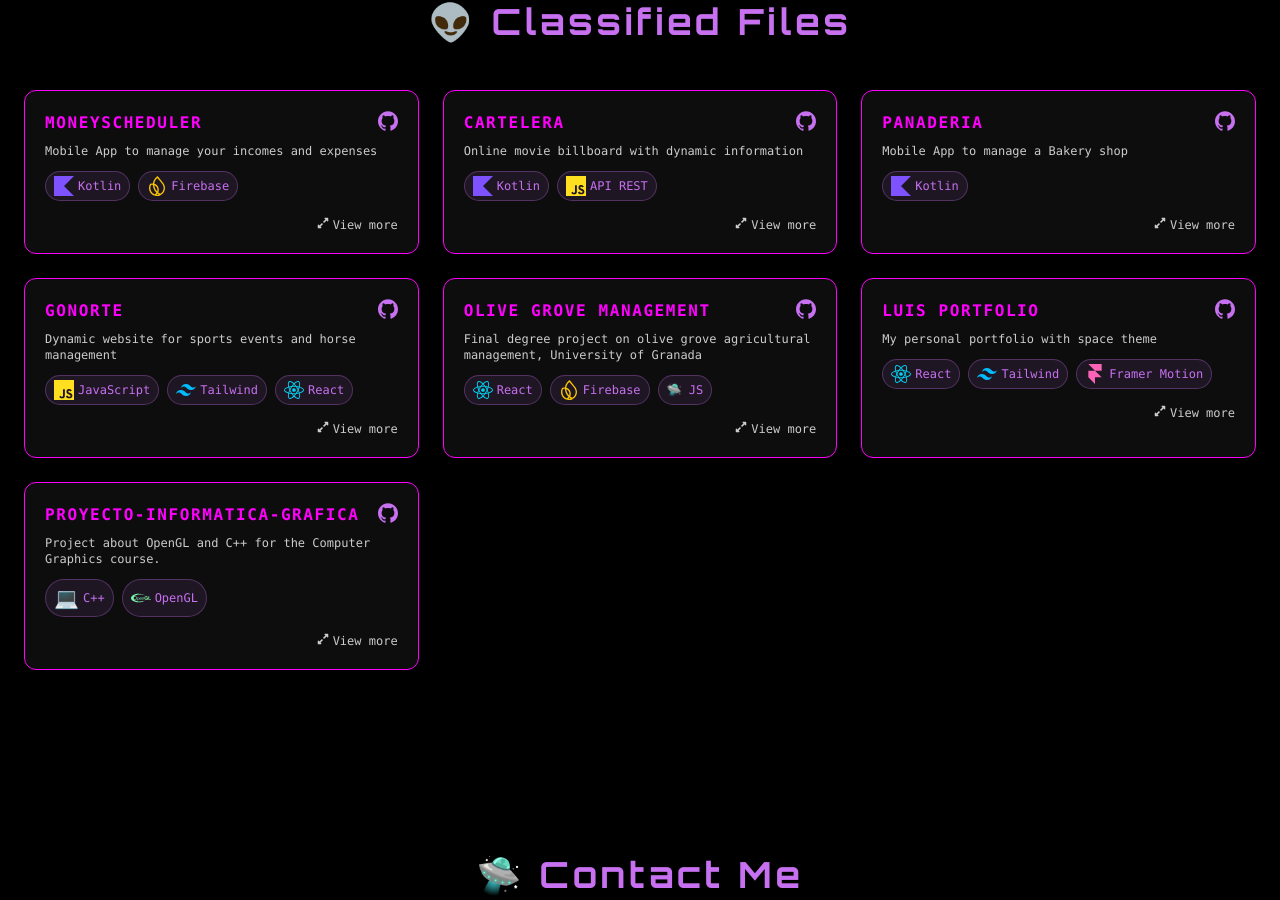
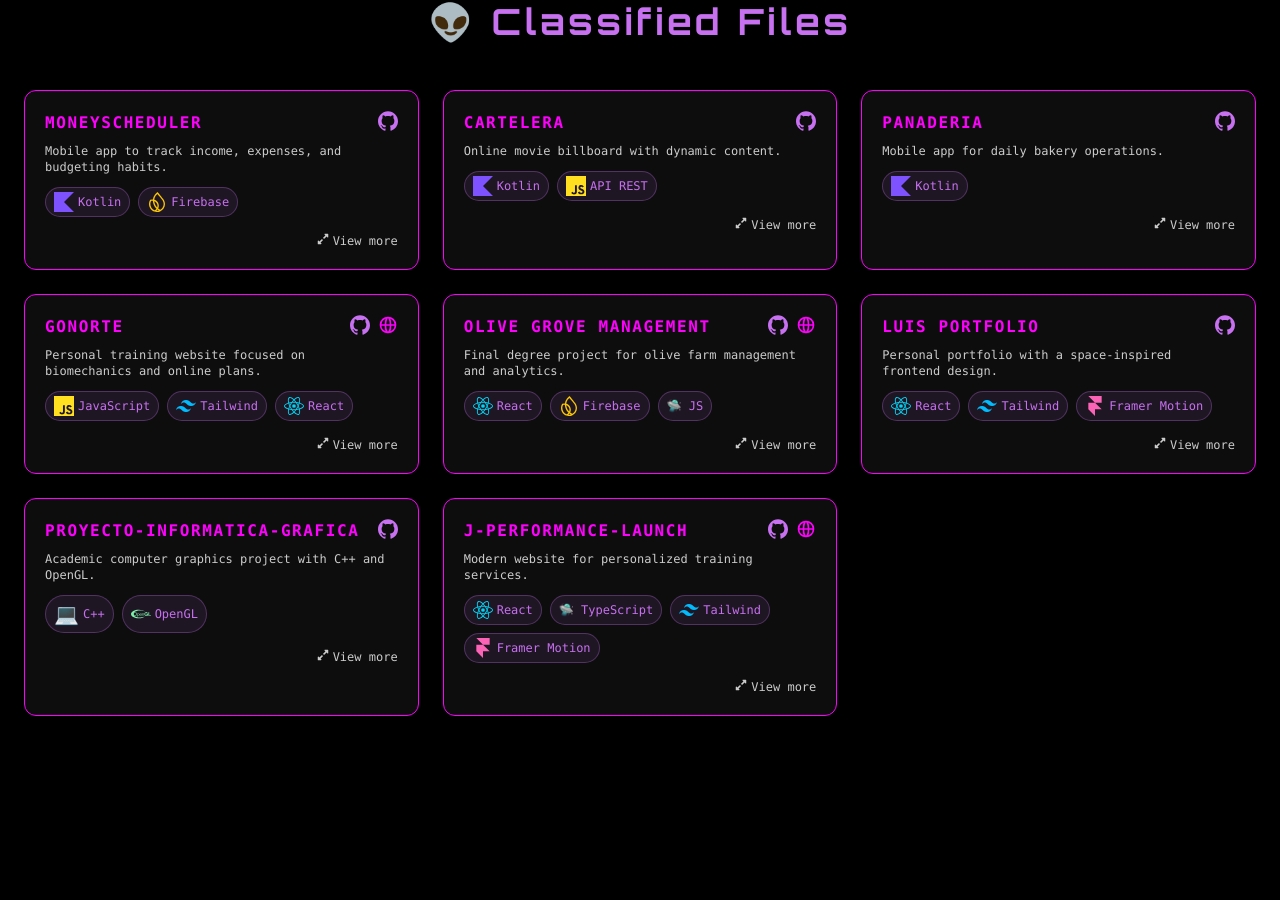
Before and after one commit to Luisotorres3/luisotorres3.github.io, a React (Vite) app: page / in a window 1280 px wide. Shown: the part 2700-3600 px from the top of the page. Built offline with nearby package versions, Linux system fonts and the light colour scheme.

Commit message:
feat: update project details and web links

```diff
--- a/src/components/Projects.jsx
+++ b/src/components/Projects.jsx
@@ -13,6 +13,7 @@ import {
   SiGithub,
 } from "react-icons/si";
 import { FaExpandAlt } from "react-icons/fa";
+import { HiOutlineGlobeAlt } from "react-icons/hi";
 
 const techIcons = {
   Kotlin: <SiKotlin className="text-xl text-[#7F52FF]" />,
@@ -62,7 +63,12 @@ const Projects = () => {
             <h3 className="text-3xl font-bold text-accent mb-2">
               {t(selected.nameKey)}
             </h3>
-            <p className="text-muted mb-4">{t(selected.descriptionKey)}</p>
+            <p className="text-muted mb-2">{t(selected.descriptionKey)}</p>
+            <p className="text-sm md:text-base text-text/90 mb-4 leading-relaxed">
+              {selected.detailsKey
+                ? t(selected.detailsKey)
+                : t(selected.descriptionKey)}
+            </p>
 
             <div className="flex flex-wrap gap-2 mb-6">
               {selected.techs.map((tech, i) => (
@@ -75,26 +81,29 @@ const Projects = () => {
               ))}
             </div>
 
-            {/* Vídeo demo */}
-            <div className="aspect-video w-full mb-6">
-              <iframe
-                src={selected.video}
-                title={`${t(selected.nameKey)} demo`}
-                allowFullScreen
-                className="w-full h-full rounded-md border border-white/10"
-                loading="lazy"
-              />
-            </div>
-
             <div className="flex justify-between">
+              <div className="flex items-center gap-4">
                 <a
                   href={selected.url}
                   target="_blank"
                   rel="noopener noreferrer"
                   className="text-accent text-xl hover:glow"
+                  title="GitHub"
                 >
                   <SiGithub />
                 </a>
+                {selected.website && (
+                  <a
+                    href={selected.website}
+                    target="_blank"
+                    rel="noopener noreferrer"
+                    className="text-primary text-xl hover:glow"
+                    title="Website"
+                  >
+                    <HiOutlineGlobeAlt />
+                  </a>
+                )}
+              </div>
               <button
                 onClick={handleBack}
                 className="text-sm text-muted underline hover:text-accent"
@@ -120,15 +129,30 @@ const Projects = () => {
                   <h3 className="text-accent text-base font-bold uppercase tracking-widest">
                     {t(proj.nameKey)}
                   </h3>
+                  <div className="flex items-center gap-2">
                     <a
                       href={proj.url}
                       onClick={(e) => e.stopPropagation()}
                       target="_blank"
                       rel="noopener noreferrer"
                       className="text-primary hover:glow"
+                      title="GitHub"
                     >
                       <SiGithub className="text-xl" />
                     </a>
+                    {proj.website && (
+                      <a
+                        href={proj.website}
+                        onClick={(e) => e.stopPropagation()}
+                        target="_blank"
+                        rel="noopener noreferrer"
+                        className="text-accent hover:glow"
+                        title="Website"
+                      >
+                        <HiOutlineGlobeAlt className="text-xl" />
+                      </a>
+                    )}
+                  </div>
                 </div>
 
                 <p className="text-xs mb-3">{t(proj.descriptionKey)}</p>
--- a/src/data/projects.json
+++ b/src/data/projects.json
@@ -2,57 +2,68 @@
   {
     "nameKey": "projects.list.moneyScheduler.name",
     "descriptionKey": "projects.list.moneyScheduler.description",
+    "detailsKey": "projects.list.moneyScheduler.details",
     "url": "https://github.com/Luisotorres3/MoneyScheduler",
     "image": "/images/moneyscheduler.png",
-    "techs": ["Kotlin", "Firebase"],
-    "video": "https://www.youtube.com/embed/dQw4w9WgXcQ"
+    "techs": ["Kotlin", "Firebase"]
   },
   {
     "nameKey": "projects.list.cartelera.name",
     "descriptionKey": "projects.list.cartelera.description",
+    "detailsKey": "projects.list.cartelera.details",
     "url": "https://github.com/Luisotorres3/Cartelera",
     "image": "/images/cartelera.png",
-    "techs": ["Kotlin", "API REST"],
-    "video": "https://www.youtube.com/embed/dQw4w9WgXcQ"
+    "techs": ["Kotlin", "API REST"]
   },
   {
     "nameKey": "projects.list.panaderia.name",
     "descriptionKey": "projects.list.panaderia.description",
+    "detailsKey": "projects.list.panaderia.details",
     "url": "https://github.com/Luisotorres3/Panaderia",
     "image": "/images/panaderia.png",
-    "techs": ["Kotlin"],
-    "video": "https://www.youtube.com/embed/dQw4w9WgXcQ"
+    "techs": ["Kotlin"]
   },
   {
     "nameKey": "projects.list.gonorte.name",
     "descriptionKey": "projects.list.gonorte.description",
+    "detailsKey": "projects.list.gonorte.details",
     "url": "https://github.com/Luisotorres3/Gonorte",
+    "website": "https://gonorte.com",
     "image": "/images/gonorte.png",
-    "techs": ["JavaScript", "Tailwind", "React"],
-    "video": "https://www.youtube.com/embed/dQw4w9WgXcQ"
+    "techs": ["JavaScript", "Tailwind", "React"]
   },
   {
     "nameKey": "projects.list.gestionDelOlivar.name",
     "descriptionKey": "projects.list.gestionDelOlivar.description",
+    "detailsKey": "projects.list.gestionDelOlivar.details",
     "url": "https://github.com/Luisotorres3/Gestion-del-Olivar",
+    "website": "https://luisotorres3.github.io/Gestion-del-Olivar/",
     "image": "/images/olivar.png",
-    "techs": ["React", "Firebase", "JS"],
-    "video": "https://www.youtube.com/embed/dQw4w9WgXcQ"
+    "techs": ["React", "Firebase", "JS"]
   },
   {
     "nameKey": "projects.list.portfolioLuis.name",
     "descriptionKey": "projects.list.portfolioLuis.description",
+    "detailsKey": "projects.list.portfolioLuis.details",
     "url": "https://github.com/Luisotorres3/portfolio_luis",
     "image": "/images/portfolio.png",
-    "techs": ["React", "Tailwind", "Framer Motion"],
-    "video": "https://www.youtube.com/embed/dQw4w9WgXcQ"
+    "techs": ["React", "Tailwind", "Framer Motion"]
   },
   {
     "nameKey": "projects.list.proyectoInformaticaGrafica.name",
     "descriptionKey": "projects.list.proyectoInformaticaGrafica.description",
+    "detailsKey": "projects.list.proyectoInformaticaGrafica.details",
     "url": "https://github.com/Luisotorres3/Proyecto-Informatica-Grafica",
     "image": "/images/grafica.png",
-    "techs": ["C++", "OpenGL"],
-    "video": "https://www.youtube.com/embed/dQw4w9WgXcQ"
+    "techs": ["C++", "OpenGL"]
+  },
+  {
+    "nameKey": "projects.list.jPerformanceLaunch.name",
+    "descriptionKey": "projects.list.jPerformanceLaunch.description",
+    "detailsKey": "projects.list.jPerformanceLaunch.details",
+    "url": "https://github.com/Luisotorres3/j-performance-launch",
+    "website": "https://jperformancesystem.es",
+    "image": "/images/j-performance-launch.png",
+    "techs": ["React", "TypeScript", "Tailwind", "Framer Motion"]
   }
 ]
--- a/src/i18n/locales/en/translation.json
+++ b/src/i18n/locales/en/translation.json
@@ -21,31 +21,43 @@
     "list": {
       "moneyScheduler": {
         "name": "MoneyScheduler",
-        "description": "Mobile App to manage your incomes and expenses"
+        "description": "Mobile app to track income, expenses, and budgeting habits.",
+        "details": "Android project built with Kotlin and Firebase for personal finance control. It includes transaction tracking, category-based organization, and a clean interface to better understand spending patterns and support day-to-day saving decisions."
       },
       "cartelera": {
         "name": "Cartelera",
-        "description": "Online movie billboard with dynamic information"
+        "description": "Online movie billboard with dynamic content.",
+        "details": "Kotlin Android app that consumes a REST API to display current movie listings and related details. The project focuses on external data integration, smooth screen navigation, and clear information layout for end users."
       },
       "panaderia": {
         "name": "Panaderia",
-        "description": "Mobile App to manage a Bakery shop"
+        "description": "Mobile app for daily bakery operations.",
+        "details": "Kotlin mobile project aimed at digitizing basic bakery workflows such as product organization and daily task handling. It was designed to practice app architecture and usability in a realistic small-business scenario."
       },
       "gonorte": {
         "name": "Gonorte",
-        "description": "Dynamic website for sports events and horse management"
+        "description": "Personal training website focused on biomechanics and online plans.",
+        "details": "React-based website to present training services, plans, testimonials, and contact channels for a personal training brand. It includes structured route-based pages and a conversion-oriented visual approach, prepared for GitHub Pages deployment."
       },
       "gestionDelOlivar": {
         "name": "Olive Grove Management",
-        "description": "Final degree project on olive grove agricultural management, University of Granada"
+        "description": "Final degree project for olive farm management and analytics.",
+        "details": "Web application developed as a final degree project at the University of Granada. It allows farm management, weather forecast consultation, image-based olive tree counting, and key metric visualization. It combines a React frontend with Firebase and cloud services."
       },
       "portfolioLuis": {
         "name": "Luis Portfolio",
-        "description": "My personal portfolio with space theme"
+        "description": "Personal portfolio with a space-inspired frontend design.",
+        "details": "First version of my personal portfolio, built with React and Tailwind. It showcases profile, skills, and projects with a strong visual identity, interactive sections, and a clear navigation flow for recruiters and collaborators."
       },
       "proyectoInformaticaGrafica": {
         "name": "Proyecto-Informatica-Grafica",
-        "description": "Project about OpenGL and C++ for the Computer Graphics course."
+        "description": "Academic computer graphics project with C++ and OpenGL.",
+        "details": "University project focused on 3D graphics fundamentals using C++ and OpenGL. It covers rendering, transformations, and scene composition to consolidate core computer graphics concepts and low-level visualization programming."
+      },
+      "jPerformanceLaunch": {
+        "name": "j-performance-launch",
+        "description": "Modern website for personalized training services.",
+        "details": "Web app built with React, TypeScript, and Tailwind for a personal trainer brand. It includes training plan pages, informational sections, contact flows, and reusable components. The project is documented and prepared for GitHub Pages deployment."
       }
     }
   },
--- a/src/i18n/locales/es/translation.json
+++ b/src/i18n/locales/es/translation.json
@@ -21,31 +21,43 @@
     "list": {
       "moneyScheduler": {
         "name": "MoneyScheduler",
-        "description": "Aplicación móvil para gestionar tus ingresos y gastos"
+        "description": "App móvil para controlar ingresos, gastos y hábitos financieros.",
+        "details": "Proyecto Android en Kotlin con Firebase orientado al control financiero personal. Incluye registro de movimientos, organización por categorías y una interfaz simple para visualizar mejor en qué se gasta el dinero y tomar decisiones de ahorro más rápidas."
       },
       "cartelera": {
         "name": "Cartelera",
-        "description": "Cartelera online para cine con información dinámica"
+        "description": "Cartelera online de cine con contenido dinámico.",
+        "details": "Aplicación Android en Kotlin que consume una API REST para mostrar películas en cartelera con información actualizada. El foco del proyecto fue integrar correctamente datos externos, mejorar la navegación entre pantallas y presentar la información de forma clara para el usuario final."
       },
       "panaderia": {
         "name": "Panaderia",
-        "description": "Aplicación móvil para gestionar una panadería"
+        "description": "Aplicación móvil para la gestión operativa de una panadería.",
+        "details": "Proyecto móvil en Kotlin enfocado en digitalizar tareas cotidianas de una panadería, como organización básica de productos y flujo de trabajo diario. El objetivo principal fue practicar arquitectura de app y experiencia de uso en un contexto real de pequeño negocio."
       },
       "gonorte": {
         "name": "Gonorte",
-        "description": "Sitio web dinámico para eventos deportivos y gestión de caballos"
+        "description": "Web de entrenamiento personal con enfoque en biomecánica y planes online.",
+        "details": "Sitio web en React para presentar servicios de entrenamiento, planes, testimonios y contacto de marca personal. Incluye rutas específicas, secciones de contenido estructurado y una propuesta visual orientada a conversión. Está preparado para despliegue en GitHub Pages."
       },
       "gestionDelOlivar": {
         "name": "Gestión del Olivar",
-        "description": "TFG sobre gestión agrícola del olivar, Universidad de Granada"
+        "description": "TFG para gestionar fincas y olivares con datos y analítica.",
+        "details": "Aplicación web desarrollada como TFG en la Universidad de Granada. Permite gestionar fincas, consultar pronóstico meteorológico, procesar imágenes para conteo de olivos y visualizar indicadores clave. Combina frontend en React con servicios en Firebase y funciones en la nube."
       },
       "portfolioLuis": {
         "name": "Portfolio Luis",
-        "description": "Mi portfolio personal con temática espacial"
+        "description": "Portfolio personal con temática espacial y enfoque frontend.",
+        "details": "Primera versión de mi portfolio personal, construida con React y Tailwind. Se centra en presentar perfil, habilidades y proyectos con una estética visual inmersiva, animaciones y navegación clara para mejorar la experiencia de quien visita la web."
       },
       "proyectoInformaticaGrafica": {
         "name": "Proyecto-Informatica-Grafica",
-        "description": "Proyecto sobre OpenGL y C++ para la asignatura de Informática Gráfica."
+        "description": "Proyecto académico de gráficos por ordenador en C++ y OpenGL.",
+        "details": "Trabajo universitario centrado en fundamentos de gráficos 3D con C++ y OpenGL. Incluye prácticas de renderizado, transformaciones y estructura de escena para consolidar conceptos de informática gráfica y programación de bajo nivel orientada a visualización."
+      },
+      "jPerformanceLaunch": {
+        "name": "j-performance-launch",
+        "description": "Web moderna para servicios de entrenamiento personalizado.",
+        "details": "Aplicación web en React + TypeScript + Tailwind para un entrenador personal. Incluye páginas de planes, contenido informativo, contacto y componentes reutilizables. Está documentada y preparada para despliegue en GitHub Pages con una arquitectura modular y mantenible."
       }
     }
   },
--- a/src/i18n/locales/fr/translation.json
+++ b/src/i18n/locales/fr/translation.json
@@ -22,31 +22,43 @@
     "list": {
       "moneyScheduler": {
         "name": "MoneyScheduler",
-        "description": "Application mobile pour gérer vos revenus et dépenses"
+        "description": "Application mobile pour suivre revenus, dépenses et budget.",
+        "details": "Projet Android développé avec Kotlin et Firebase pour la gestion financière personnelle. Il permet d'enregistrer les mouvements, d'organiser les dépenses par catégories et d'améliorer la visibilité sur les habitudes de consommation."
       },
       "cartelera": {
         "name": "Cartelera",
-        "description": "Panneau d'affichage de cinéma en ligne avec informations dynamiques"
+        "description": "Application de films en ligne avec contenu dynamique.",
+        "details": "Application Android en Kotlin qui consomme une API REST pour afficher les films à l'affiche et leurs informations. Le projet met l'accent sur l'intégration de données externes et sur une navigation fluide entre les vues."
       },
       "panaderia": {
         "name": "Panaderia",
-        "description": "Application mobile pour gérer une boulangerie"
+        "description": "Application mobile pour la gestion quotidienne d'une boulangerie.",
+        "details": "Projet mobile en Kotlin conçu pour numériser des tâches de base d'une boulangerie, comme l'organisation des produits et le suivi opérationnel. L'objectif principal est la simplicité d'usage dans un contexte réel de petite entreprise."
       },
       "gonorte": {
         "name": "Gonorte",
-        "description": "Site web dynamique pour événements sportifs et gestion équine"
+        "description": "Site de coaching sportif axé sur la biomécanique et les plans en ligne.",
+        "details": "Site web réalisé avec React pour présenter des services de coaching, des plans, des témoignages et des canaux de contact. Il utilise une structure par routes et une approche visuelle orientée conversion, avec déploiement sur GitHub Pages."
       },
       "gestionDelOlivar": {
         "name": "Gestion de l'Oliveraie",
-        "description": "Projet de fin d'études sur la gestion agricole des oliveraies, Université de Grenade"
+        "description": "Projet de fin d'études pour la gestion et l'analyse des oliveraies.",
+        "details": "Application web développée comme projet de fin d'études à l'Université de Grenade. Elle permet de gérer des parcelles, consulter la météo, traiter des images pour compter les oliviers et visualiser des indicateurs utiles pour la prise de décision."
       },
       "portfolioLuis": {
         "name": "Portfolio Luis",
-        "description": "Mon portfolio personnel avec thème spatial"
+        "description": "Portfolio personnel avec identité visuelle spatiale.",
+        "details": "Première version de mon portfolio personnel, construite avec React et Tailwind. Elle présente mon profil, mes compétences et mes projets avec une interface immersive et une navigation claire pour les recruteurs et collaborateurs."
       },
       "proyectoInformaticaGrafica": {
         "name": "Proyecto-Informatica-Grafica",
-        "description": "Projet sur OpenGL et C++ pour le cours d'informatique graphique."
+        "description": "Projet académique de graphisme 3D en C++ et OpenGL.",
+        "details": "Travail universitaire centré sur les bases du rendu 3D avec C++ et OpenGL. Il couvre le rendu, les transformations et la composition de scènes pour consolider les concepts fondamentaux d'informatique graphique."
+      },
+      "jPerformanceLaunch": {
+        "name": "j-performance-launch",
+        "description": "Site web moderne pour des services de coaching personnalisé.",
+        "details": "Application web construite avec React, TypeScript et Tailwind pour une marque de coaching sportif. Elle inclut des pages de plans, des sections informatives, des flux de contact et des composants réutilisables, avec déploiement GitHub Pages."
       }
     }
   },
```
Lines whose indentation alone changed are shown as unchanged.
